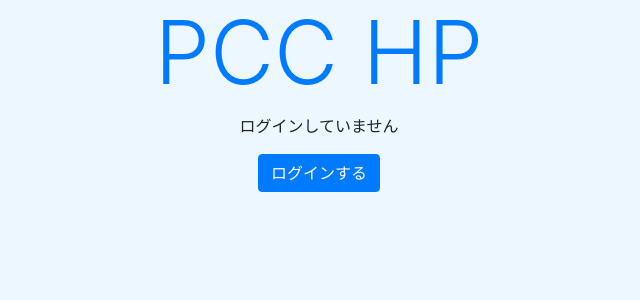
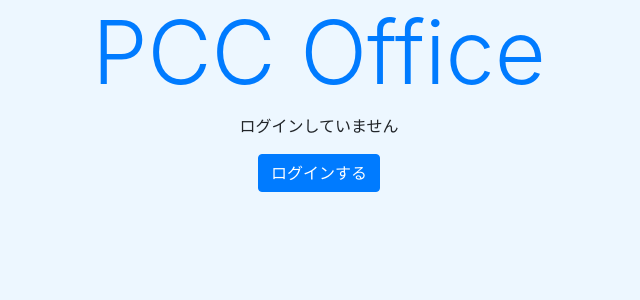
Before and after one commit to YoshihiroUchida/pcc-web, a Django app: page /home/ in a window 1280 px wide. Shown: the part 56-356 px from the top of the page, without its empty margins (321-961 px from the left). Run offline with Django 3.2, Linux system fonts and the light colour scheme; some libraries are stand-ins or nearby versions.

Commit message:
スマホ画面への対応

```diff
--- a/accounts/templates/registration/login.html
+++ b/accounts/templates/registration/login.html
@@ -2,6 +2,7 @@
 <html lang="ja">
 <head>
     <meta charset="utf-8">
+    <meta name="viewport" content="initial-scale=1">
     <title>ログイン</title>
     <link rel="stylesheet" href="https://stackpath.bootstrapcdn.com/bootstrap/4.3.1/css/bootstrap.min.css" crossorigin="anonymous">
 </head>
--- a/pcc_home/templates/pcc_home/index.html
+++ b/pcc_home/templates/pcc_home/index.html
@@ -3,6 +3,7 @@
 <html lang="ja">
 <head>
     <meta charset="utf-8">
+    <meta name="viewport" content="initial-scale=1">
     <title>{{ title }}</title>
     <link rel="stylesheet" href="https://stackpath.bootstrapcdn.com/bootstrap/4.3.1/css/bootstrap.min.css" crossorigin="anonymous">
 </head>
--- a/pcc_home/views.py
+++ b/pcc_home/views.py
@@ -2,6 +2,6 @@ from django.shortcuts import render
 
 def index(request):
     params = {
-        'title' : 'PCC HP',
+        'title' : 'PCC Office',
     }
     return render(request, 'pcc_home/index.html', params)
```
Also changed, not shown: db.sqlite3.
